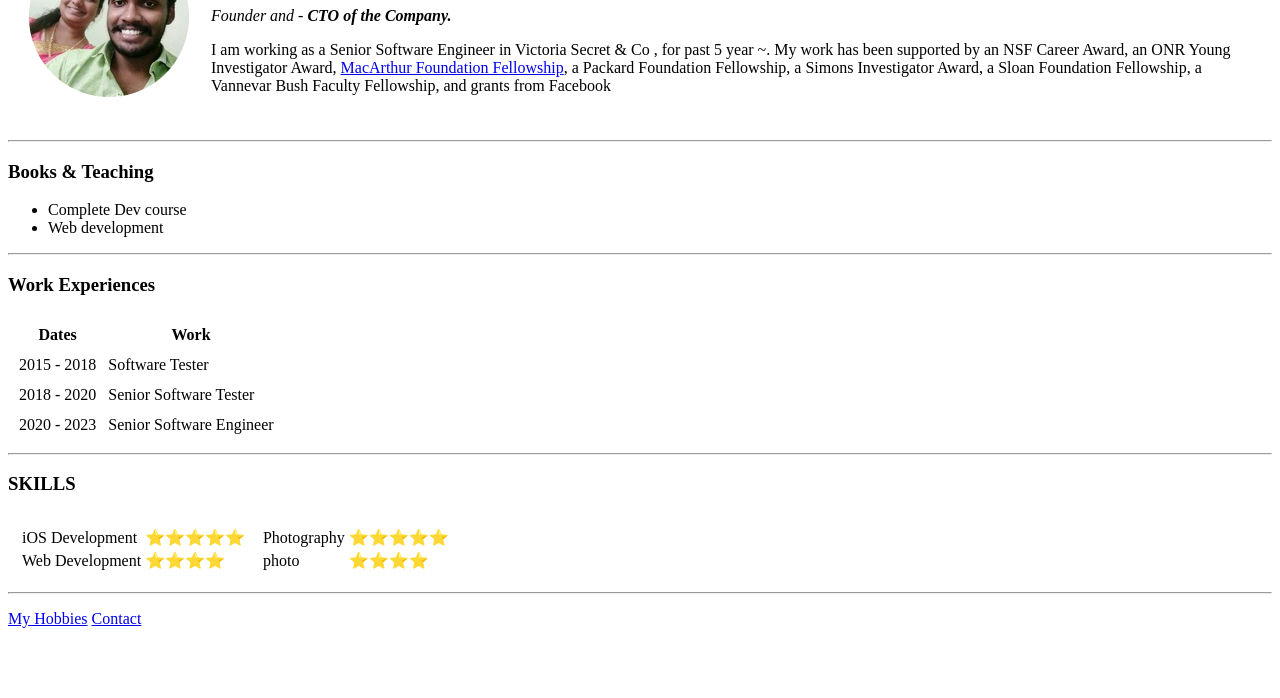
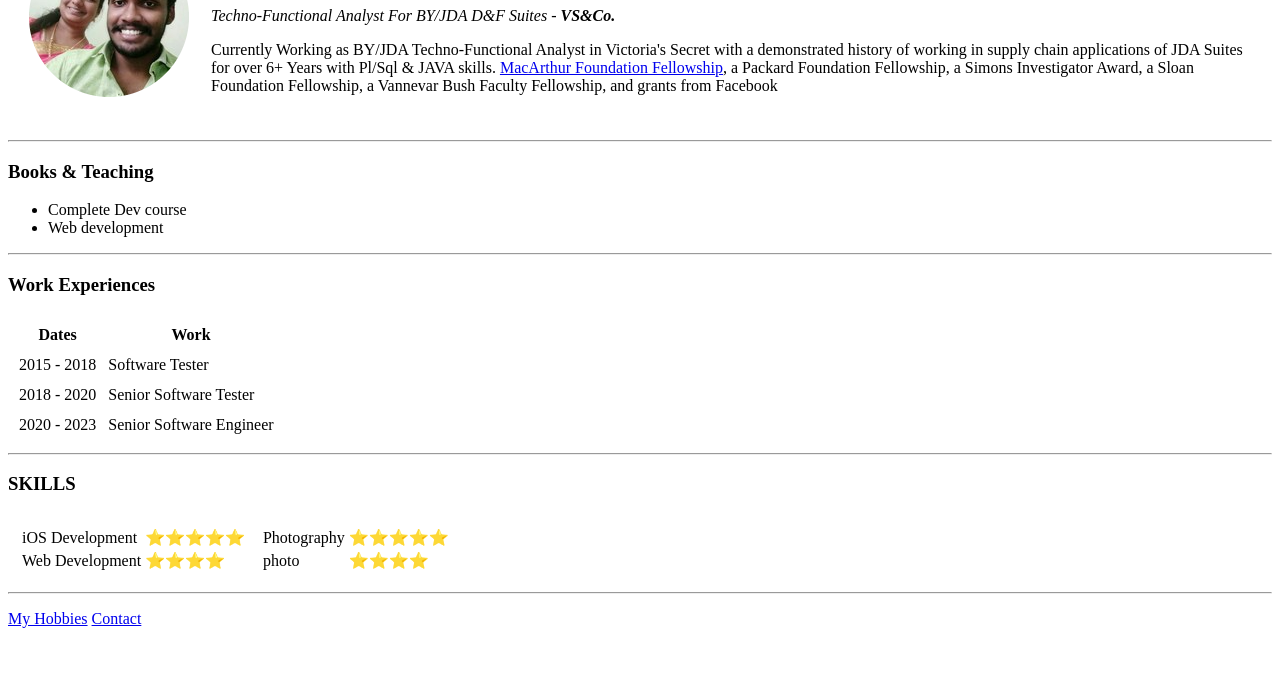
Before and after one commit to ContactAravindan/cv, a plain HTML site: page index.html in a window 1280 px wide. Shown: the part 102-800 px from the top of the page. Drawn offline with Linux system fonts and the light colour scheme.

Commit message:
Updated the about me section

```diff
--- a/index.html
+++ b/index.html
@@ -11,8 +11,8 @@
             <td><img src="images/photo.png" alt="No Image"></td>
             <td>
                 <h1> Aravindan Arjunan </h1>
-                <p> <em>Founder and - <strong> CTO of the Company.</strong></em></p>
-                <p>I am working as a Senior Software Engineer in Victoria Secret & Co , for past 5 year ~. My work has been supported by an NSF Career Award, an ONR Young Investigator Award,
+                <p> <em>Techno-Functional Analyst For BY/JDA D&F Suites - <strong> VS&Co.</strong></em></p>
+                <p>Currently Working as BY/JDA Techno-Functional Analyst in Victoria's Secret with a demonstrated history of working in supply chain applications of JDA Suites for over 6+ Years with Pl/Sql & JAVA skills.
                 <a href="https://google.com/">MacArthur Foundation Fellowship</a>, <a>a Packard Foundation Fellowship</a>, a Simons Investigator Award, a Sloan Foundation Fellowship, a Vannevar Bush Faculty Fellowship, and grants from Facebook </p>
             </td>
         </tr>
```
